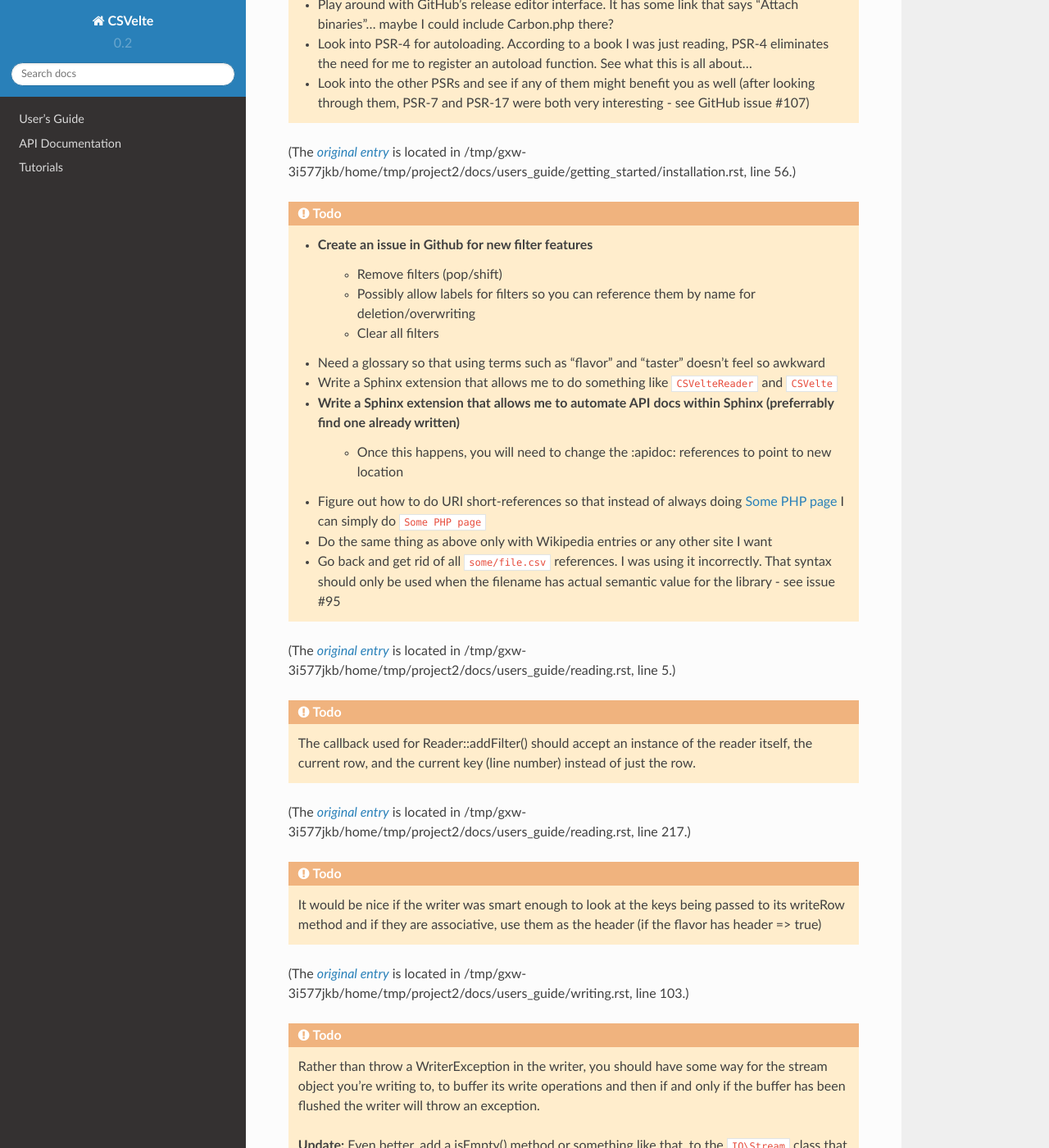
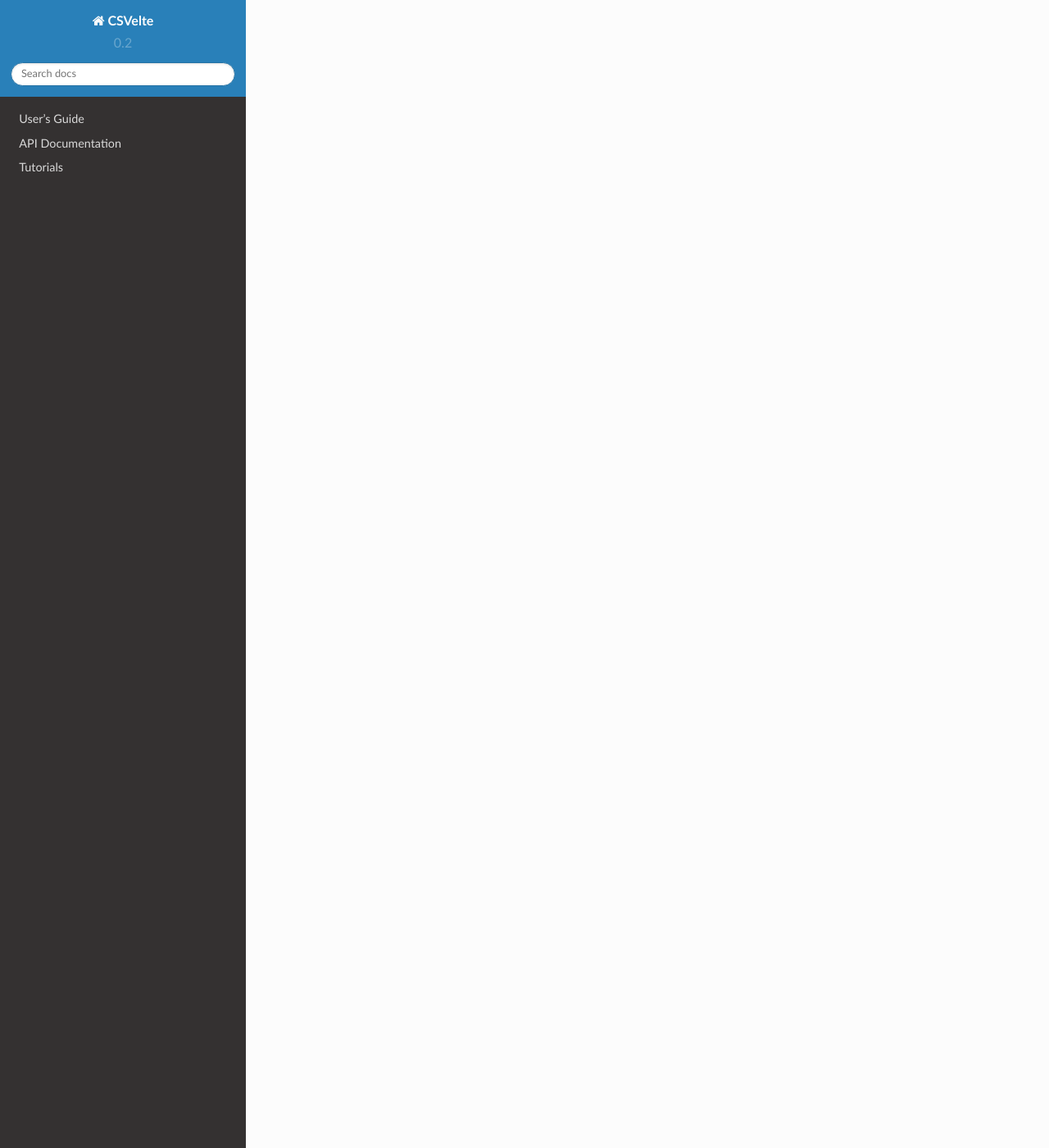
Before and after one commit to nozavroni/csvelte, a Sphinx documentation site: the page built from docs/index.rst, in a window 1280 px wide and 1400 px high, scrolled down 3658 px. Shown: the whole window at 82% size. Built offline with Sphinx 7.4.7 and the Read the Docs theme 2.0.0, drawn with Linux system fonts in a browser that asks for light colours; pages that are not in the unit, such as notebooks, are missing from menus; some of the changed text lies outside the part shown.

Commit message:
Disabled todos in docs
Disabled the todo item visibility in RTD docs. Should have never been
enabled — only for dev purposes.

```diff
--- a/docs/conf.py
+++ b/docs/conf.py
@@ -128,7 +128,7 @@ pygments_style = 'sphinx'
 # keep_warnings = False
 
 # If true, `todo` and `todoList` produce output, else they produce nothing.
-todo_include_todos = True
+todo_include_todos = False
 
 apigen_docs_uri = 'http://phpcsv.com/apidocs'
 
```
